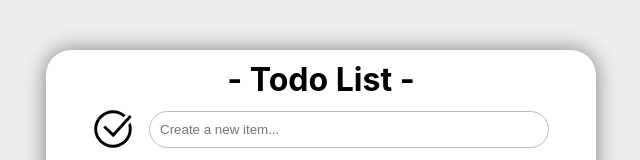
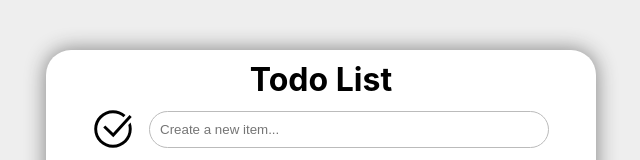
Before and after one commit to purrseus/react-todo-app, a React (Create React App) app: page / in a window 1280 px wide. Shown: the top 160 px of the page, without its empty margins (319-959 px from the left). Built offline with nearby package versions, Linux system fonts and the light colour scheme.

Commit message:
Feature updates

```diff
--- a/src/App.js
+++ b/src/App.js
@@ -12,7 +12,7 @@ function App() {
 
   return (
     <div className="App">
-      <h1>- Todo List -</h1>
+      <h1>Todo List</h1>
       <Input data={data} setData={setData} />
       {
         !data.length ?
--- a/src/components/Options/Options.jsx
+++ b/src/components/Options/Options.jsx
@@ -21,8 +21,8 @@ const Options = props => {
     <div className="Options">
       <div className="CountItem">
         {
-          count === 1 ? `${count} item left` : count === 0 ?
-            'Have a nice day!' : `${count} items left`
+          count === 1 ? `${count} task left` : count === 0 ?
+            'Have a nice day!' : `${count} tasks left`
         }
       </div>
       {
```
